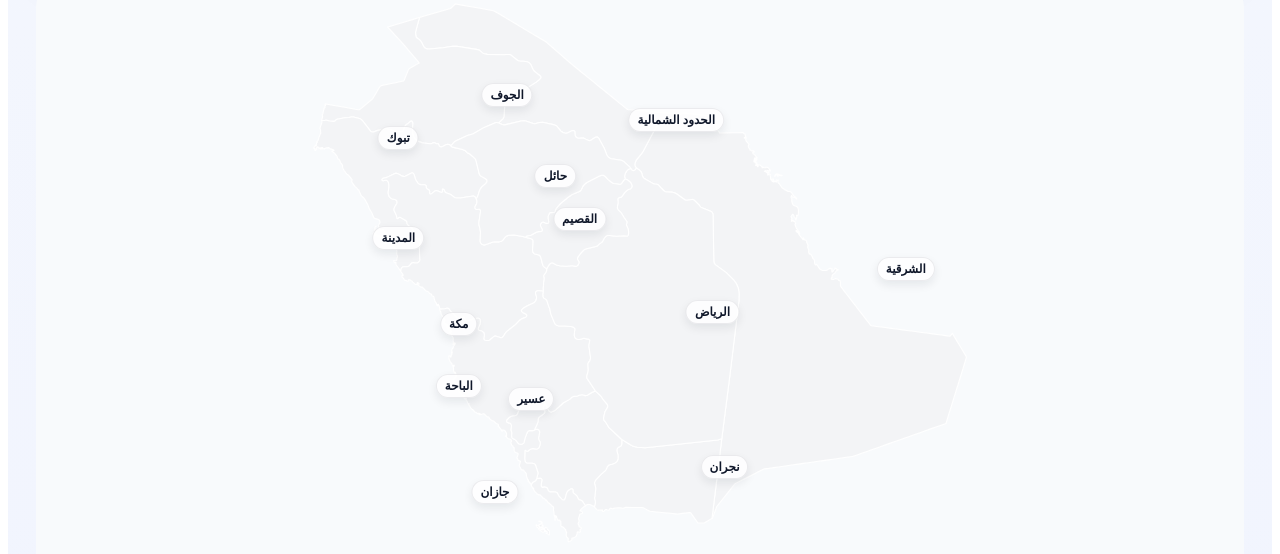
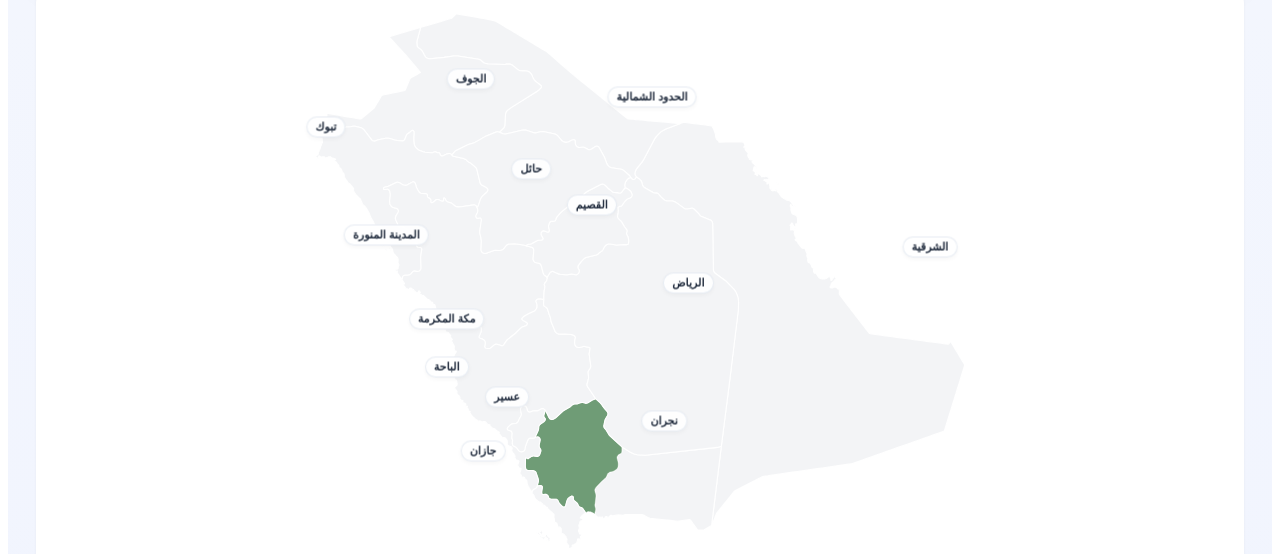
Before and after one commit to ceoali30-stack/smart-store-advisor, a Next.js app: page /charts in a window 1280 px wide. Shown: the part 1919-2473 px from the top of the page. Built offline with nearby package versions, Linux system fonts and the light colour scheme; no server answers.

Commit message:
Update SaudiRegionsMap.js

```diff
--- a/app/charts/SaudiRegionsMap.js
+++ b/app/charts/SaudiRegionsMap.js
@@ -2,20 +2,21 @@
 
 import { useEffect, useRef, useState } from "react";
 
+// إذا كانت قاعدة البيانات ترسل الأسماء بدون كلمة "منطقة"، فهذا الجدول سيحل المشكلة فوراً
 const REGION_ID_TO_NAME = {
-  SA01: "منطقة الرياض",
-  SA02: "منطقة مكة المكرمة",
-  SA03: "المنطقة الشرقية",
-  SA04: "منطقة عسير",
-  SA05: "منطقة القصيم",
-  SA06: "منطقة حائل",
-  SA07: "منطقة تبوك",
-  SA08: "منطقة الحدود الشمالية",
-  SA09: "منطقة جازان",
-  SA10: "منطقة نجران",
-  SA11: "منطقة الباحة",
-  SA12: "منطقة الجوف",
-  SA14: "منطقة المدينة المنورة",
+  SA01: "الرياض",
+  SA02: "مكة المكرمة",
+  SA03: "المدينة المنورة",
+  SA04: "الشرقية",
+  SA05: "القصيم",
+  SA06: "حائل",
+  SA07: "تبوك",
+  SA08: "الحدود الشمالية",
+  SA09: "جازان",
+  SA10: "نجران",
+  SA11: "الباحة",
+  SA12: "الجوف",
+  SA13: "عسير",
 };
 
 export default function SaudiRegionsMap({
@@ -29,19 +30,16 @@ export default function SaudiRegionsMap({
   useEffect(() => {
     fetch("/sa.svg")
       .then((res) => res.text())
-      .then((data) => {
-        setSvgContent(data);
-      });
+      .then((data) => setSvgContent(data))
+      .catch((err) => console.error("Error loading SVG:", err));
   }, []);
 
-  // التحكم بعناصر الـ SVG وتحديث البيانات وتأكيد إرسال الأحداث للبطاقات الجانبية
   useEffect(() => {
     if (!svgContent || !mapRef.current) return;
 
     const svg = mapRef.current.querySelector("svg");
     if (!svg) return;
 
-    // ضبط استجابة أبعاد الـ SVG
     svg.style.width = "100%";
     svg.style.height = "100%";
     svg.style.maxHeight = "580px";
@@ -56,62 +54,45 @@ export default function SaudiRegionsMap({
 
       elementsToClean.push(regionElement);
 
-      // البحث عن بيانات المنطقة القادمة من قاعدة البيانات
+      // البحث عن التطابق في البيانات
       const regionData = regionsInsights.find(
-        (r) => r.region === regionName
+        (r) => r.region === regionName || r.region?.replace("منطقة ", "") === regionName
       );
 
       const orders = regionData?.total_orders || 0;
 
-      // تحديد ألوان الكثافة البيعية
       let fillColor = "#f3f4f6";
-      if (orders >= 5) {
-        fillColor = "#15803d";
-      } else if (orders >= 3) {
-        fillColor = "#22c55e";
-      } else if (orders >= 1) {
-        fillColor = "#86efac";
-      }
+      if (orders >= 5) fillColor = "#15803d";
+      else if (orders >= 3) fillColor = "#22c55e";
+      else if (orders >= 1) fillColor = "#86efac";
 
-      // تطبيق الستايل الأساسي
       regionElement.style.fill = fillColor;
       regionElement.style.stroke = "#ffffff";
       regionElement.style.strokeWidth = "1.5";
       regionElement.style.cursor = "pointer";
       regionElement.style.transition = "all 0.2s ease";
 
-      // تمييز المنطقة المحددة حالياً في الكارد الجانبي
       if (selectedRegion === regionName) {
         regionElement.style.stroke = "#0f172a";
         regionElement.style.strokeWidth = "3";
-        // رفع حدود العنصر النشط للأعلى
         regionElement.parentNode.appendChild(regionElement);
       }
 
-      // وظائف الأحداث المحدثة للتأكد من تمرير الاسم الإداري الكامل
-      const handleMouseEnter = () => {
-        regionElement.style.opacity = "0.8";
-      };
-      const handleMouseLeave = () => {
-        regionElement.style.opacity = "1";
-      };
+      const handleMouseEnter = () => { regionElement.style.opacity = "0.8"; };
+      const handleMouseLeave = () => { regionElement.style.opacity = "1"; };
 
       const handleElementClick = (e) => {
         e.preventDefault();
-        e.stopPropagation(); // منع تداخل الأحداث مع الحاويات الخارجية
-
+        e.stopPropagation();
         if (onSelectRegion) {
-          // نمرر هنا اسم المنطقة المعياري بالكامل (مثال: "منطقة الرياض") لتطابق الكارد الجانبي
-          onSelectRegion(regionName);
+          onSelectRegion(regionName); // تفعيل التغيير فوراً عند النقر
         }
       };
 
-      // استخدام المقبض المباشر للـ DOM لضمان تخطي أي حواجز برمجية
       regionElement.addEventListener("mouseenter", handleMouseEnter);
       regionElement.addEventListener("mouseleave", handleMouseLeave);
       regionElement.addEventListener("click", handleElementClick);
 
-      // إضافة الـ Tooltip الافتراضي
       const oldTitle = regionElement.querySelector("title");
       if (oldTitle) oldTitle.remove();
 
@@ -138,61 +119,39 @@ export default function SaudiRegionsMap({
       style={{
         position: "relative",
         width: "100%",
-        minHeight: "620px",
-        background: "#f8fafc",
-        borderRadius: "24px",
+        minHeight: "600px",
+        background: "#ffffff",
+        borderRadius: "20px",
         overflow: "hidden",
+        boxShadow: "0 1px 3px rgba(0,0,0,0.05)",
+        display: "flex",
+        justifyContent: "center",
+        alignItems: "center"
       }}
     >
       <div
         ref={mapRef}
         dangerouslySetInnerHTML={{ __html: svgContent }}
-        style={{
-          width: "100%",
-          height: "100%",
-        }}
+        style={{ width: "100%", height: "100%", maxWidth: "700px" }}
       />
 
-      <div
-        style={{
-          position: "absolute",
-          inset: 0,
-          pointerEvents: "none",
-          fontSize: "12px",
-          fontWeight: "900",
-          color: "#0f172a",
-        }}
-      >
+      <div style={{ position: "absolute", inset: 0, pointerEvents: "none", fontSize: "11px", fontWeight: "700", color: "#1e293b" }}>
         {[
-          ["الرياض", "56%", "53%"],
-          ["الشرقية", "72%", "46%"],
-          ["مكة", "35%", "55%"],
-          ["المدينة", "30%", "41%"],
-          ["القصيم", "45%", "38%"],
-          ["حائل", "43%", "31%"],
-          ["تبوك", "30%", "25%"],
-          ["الجوف", "39%", "18%"],
-          ["الحدود الشمالية", "53%", "22%"],
-          ["عسير", "41%", "67%"],
-          ["جازان", "38%", "82%"],
-          ["نجران", "57%", "78%"],
-          ["الباحة", "35%", "65%"],
+          ["الرياض", "54%", "50%"],
+          ["الشرقية", "74%", "44%"],
+          ["مكة المكرمة", "34%", "56%"],
+          ["المدينة المنورة", "29%", "42%"],
+          ["القصيم", "46%", "37%"],
+          ["حائل", "41%", "31%"],
+          ["تبوك", "24%", "24%"],
+          ["الجوف", "36%", "16%"],
+          ["الحدود الشمالية", "51%", "19%"],
+          ["عسير", "39%", "69%"],
+          ["جازان", "37%", "78%"],
+          ["نجران", "52%", "73%"],
+          ["الباحة", "34%", "64%"],
         ].map(([name, left, top]) => (
-          <span
-            key={name}
-            style={{
-              position: "absolute",
-              left,
-              top,
-              transform: "translate(-50%, -50%)",
-              background: "rgba(255,255,255,0.82)",
-              border: "1px solid rgba(15,23,42,0.08)",
-              borderRadius: "999px",
-              padding: "4px 8px",
-              boxShadow: "0 4px 10px rgba(15,23,42,0.08)",
-              whiteSpace: "nowrap",
-            }}
-          >
+          <span key={name} style={{ position: "absolute", left, top, transform: "translate(-50%, -50%)", background: "rgba(255, 255, 255, 0.9)", backdropFilter: "blur(4px)", border: "1px solid rgba(226, 232, 240, 0.8)", borderRadius: "30px", padding: "3px 8px", boxShadow: "0 2px 5px rgba(0,0,0,0.04)", whiteSpace: "nowrap" }}>
             {name}
           </span>
         ))}
```
